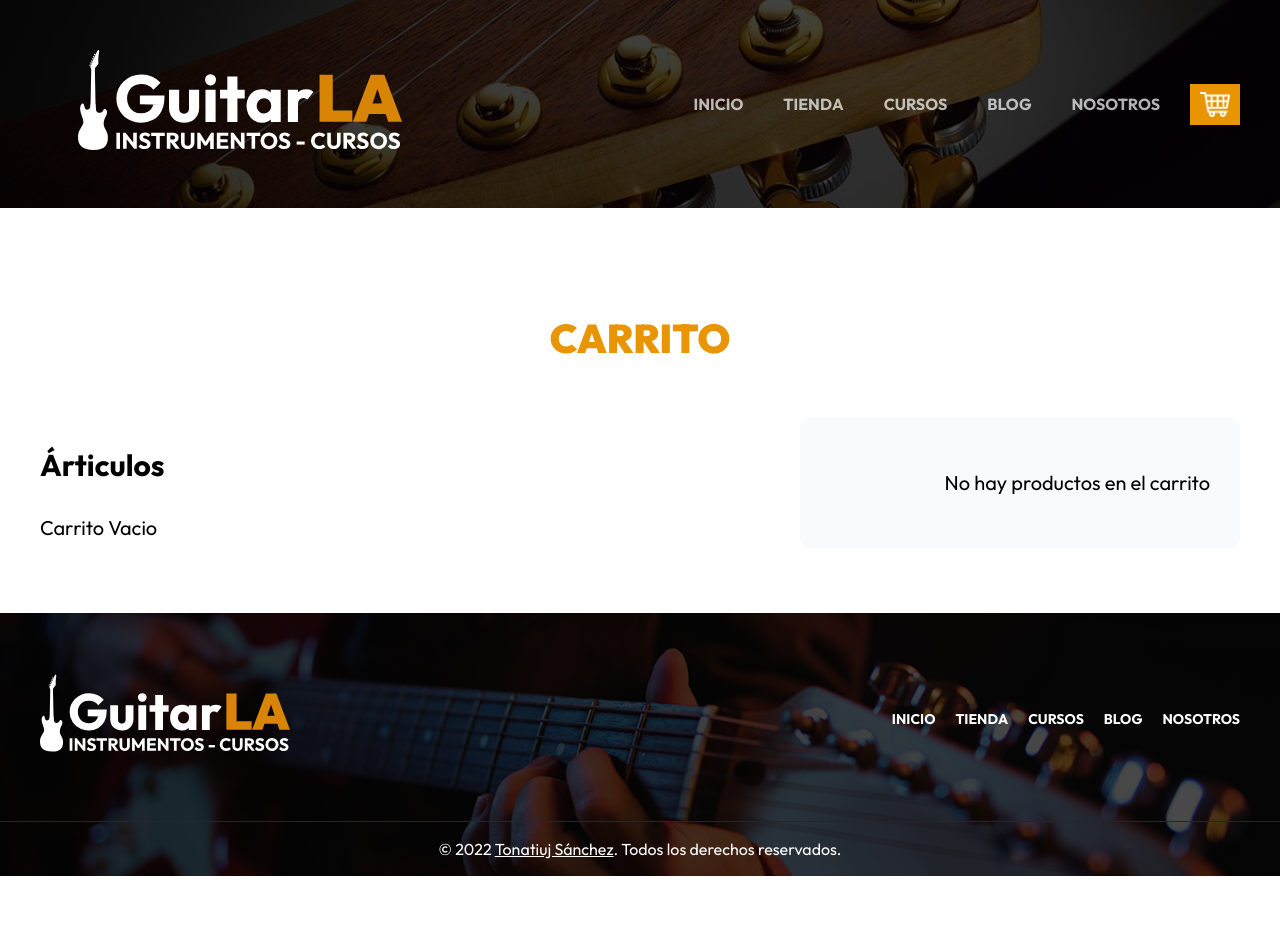
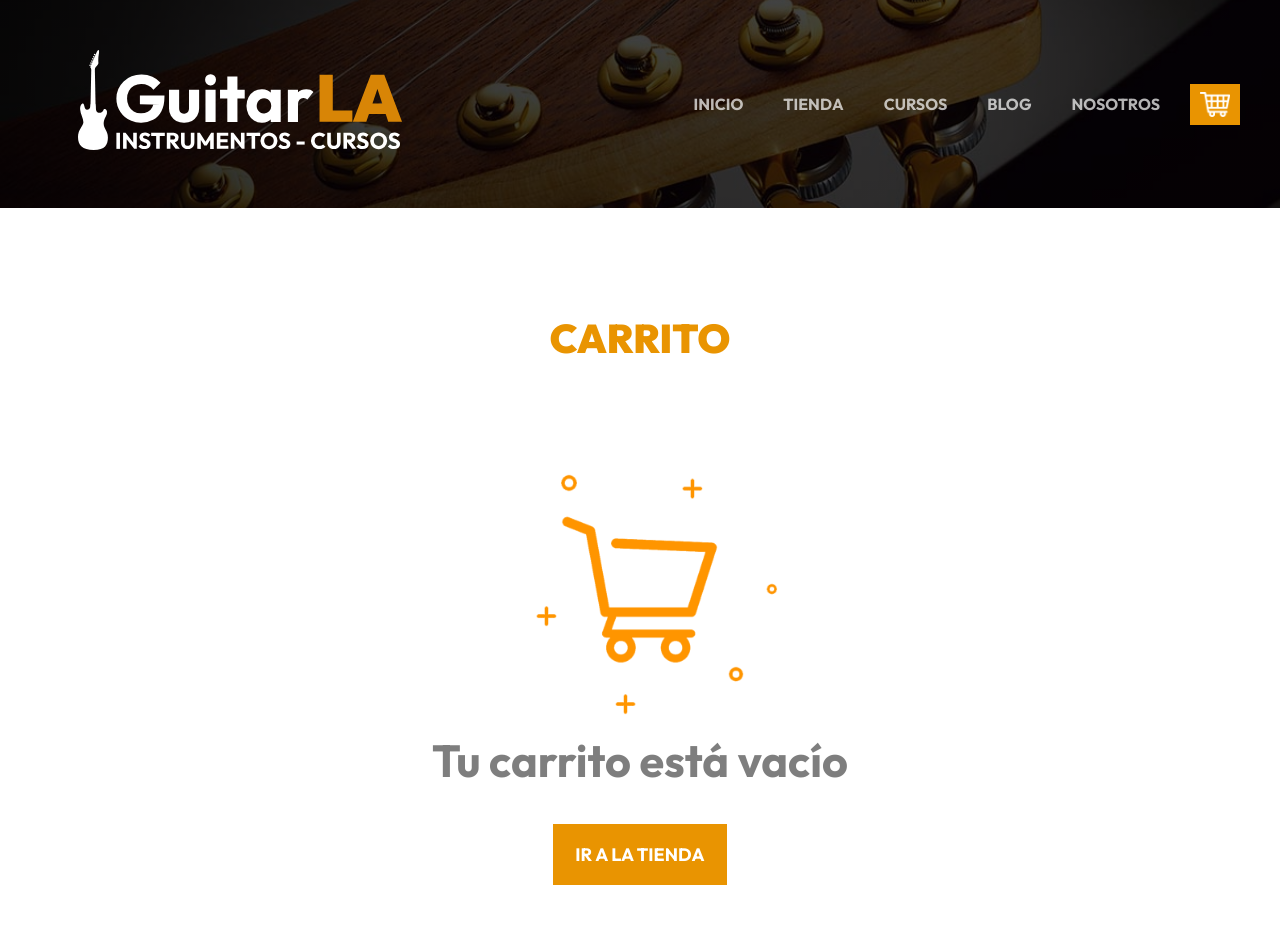
Before and after one commit to tonatiujsanchez/guitarla-next, a Next.js app: page /carrito in a window 1280 px wide. Shown: the top 952 px of the page. Before the commit the page ends 876 px from the top, so only its background shows below. Built offline with nearby package versions, Linux system fonts and the light colour scheme.

Commit message:
Datalles del página del carrito añadidos

```diff
--- a/components/Guitarra.js
+++ b/components/Guitarra.js
@@ -9,13 +9,15 @@ const Guitarra = ({ guitarra }) => {
 
     return (
         <article className={ styles.guitarra }>
+            <div className={styles.guitarra_img}>
                 <Image
                     priority="true"
-                layout='responsive'
                     width={400}
                     height={900}
                     src={imagen.url}
                     alt={`Imagen de una guitarra ${ nombre }`} />
+
+            </div>
             <div className={styles.contenido}>
                 <h3>{nombre}</h3>
                 <p className={styles.descripcion}>{descripcion}</p>
--- a/pages/_app.js
+++ b/pages/_app.js
@@ -33,6 +33,7 @@ function MyApp({ Component, pageProps }) {
         }
     }
 
+
     const actualizarCantidad = ( idProducto, cantidad ) => {
 
         const carritoActualizado = carrito.map( producto => (
@@ -42,9 +43,15 @@ function MyApp({ Component, pageProps }) {
         setCarrito([ ...carritoActualizado ])
     }
 
+
     const eliminarProducto = ( idProducto ) => {
         const carritoActualizado = carrito.filter( producto => producto.id !== idProducto)
         setCarrito([ ...carritoActualizado ])
+    }
+
+
+    const limpiarCarrito = () => {
+        setCarrito([])
     }
 
 
@@ -53,7 +60,8 @@ function MyApp({ Component, pageProps }) {
                 carrito={carrito}
                 agregarCarrito={agregarCarrito}
                 actualizarCantidad={actualizarCantidad}
-                eliminarProducto={eliminarProducto} />
+                eliminarProducto={eliminarProducto}
+                limpiarCarrito={limpiarCarrito} />
 }
 
 export default MyApp
--- a/pages/carrito.js
+++ b/pages/carrito.js
@@ -1,11 +1,26 @@
+import Link from 'next/link'
+import Image from 'next/image'
 import Layout from "../components/Layout"
 import styles from '../styles/Carrito.module.css'
-import Image from 'next/image'
 import { useEffect, useState } from "react"
 
-const Carrito = ({ carrito, actualizarCantidad, eliminarProducto }) => {
+const Carrito = ({ carrito, actualizarCantidad, eliminarProducto, limpiarCarrito }) => {
 
     const [total, setTotal] = useState(0)
+    const [pagando, setPagando] = useState(false)
+    const [pagado, setPagado] = useState(false)
+
+    const realizarPago = () => {
+        setPagando( true )
+
+        setTimeout(() => {
+            limpiarCarrito()
+            setPagando( false )
+            setPagado(true)
+        }, 2000);
+    }
+
+
 
     useEffect(()=>{
         const totalAPagar = carrito.reduce( ( total, producto )=>{
@@ -18,12 +33,12 @@ const Carrito = ({ carrito, actualizarCantidad, eliminarProducto }) => {
         <Layout pagina="Carrito">
             <main className={`contenedor ${styles.carrito_main}`}>
                 <h1 className="heading">Carrito</h1>
-                <div className={styles.contenido}>
+                {!pagado ? (
+                    carrito.length > 0
+                    ?<div className={styles.contenido}>
                         <div className={styles.carrito}>
                             <h2>Árticulos</h2>
-                        {carrito.length === 0
-                            ? <p>Carrito Vacio</p>
-                            : carrito.map(producto => (
+                            { carrito.map(producto => (
                                     <div key={producto.id} className={styles.producto}>
                                         <div>
                                             <Image
@@ -71,18 +86,49 @@ const Carrito = ({ carrito, actualizarCantidad, eliminarProducto }) => {
                             }
                         </div>
                         <div className={styles.resumen}>
-                        { total > 0 ? (
-                            <>
                             <h3>Resumen del pedido</h3>
-                                <p>Total a pagar: ${ total }</p>
-                                <button className={styles.btn_pagar}>Pagar</button>
-                            </>
-                        ):
-                        <p>No hay productos en el carrito</p>
+                            <div>
+                                <p>Subtotal: <span>$ { total }.00</span></p>
+                                <p>Descuentos: <span>$ 0.00</span></p>
+                            </div>
+                            <p className={ styles.total_pagar }>Total a pagar: <span>${ total }.00</span></p>
+                            <button
+                                onClick={realizarPago}
+                                disabled={ pagando }
+                                className={styles.btn_pagar}>
+                                    {pagando
+                                        ?<div className='spinner'></div>
+                                        : 'Pagar'
+                                    }
 
-                        }
+
+                            </button>
                         </div>
                     </div>
+                    : <div className={styles.sin_productos}>
+                        <div className={styles.sin_productos_img}>
+                            <Image width={744} height={622} src="/img/carrito-page.png" />
+                        </div>
+                        <h3>Tu carrito está vacío</h3>
+                        <Link href={`/tienda`}>
+                                <a className={styles.btn_pagar}>Ir a la Tienda</a>
+                        </Link>
+                    </div>
+                ):  <div className={`${styles.sin_productos} ${styles.compra_exitosa}`}>
+                        <div className={styles.compra_exitosa_img}>
+                            <Image
+                                priority="true"
+                                width={400}
+                                height={400}
+                                src="/img/check-exit.png" />
+
+                        </div>
+                        <h3>Gracias por su compra</h3>
+                        <Link href={`/tienda`}>
+                            <a className={styles.btn_pagar}>Seguir comprando</a>
+                        </Link>
+                    </div>
+                }
             </main>
         </Layout>
     )
--- a/styles/Carrito.module.css
+++ b/styles/Carrito.module.css
@@ -1,6 +1,45 @@
 .carrito_main{
     margin-top: 10rem;
 }
+
+
+/* SIN PRIDUCTOS */
+.sin_productos {
+    text-align: center;
+    margin-left: auto;
+    margin-right: auto;
+    margin-bottom: 20rem;
+    margin-top: 10rem;
+}
+
+.sin_productos .sin_productos_img {
+    max-width: 300px;
+    margin: 0 auto;
+}
+
+.sin_productos h3{
+    font-size: 4rem;
+    margin-top: 0;
+    opacity: 0.5;
+}
+
+
+/* COMPRA EXITOSA */
+
+.compra_exitosa .compra_exitosa_img{
+    max-width: 20rem;
+    margin-left: auto;
+    margin-right: auto;
+}
+.compra_exitosa h3{
+    color: var(--negro);
+    opacity: 1;
+}
+.compra_exitosa a{
+    display: inline-block;
+    width: auto;
+}
+/* CONTENIDO */
 
 .contenido {
     display: grid;
@@ -92,8 +131,17 @@
     text-align: center;
 }
 
+.resumen div {
+    border-bottom: 1px solid #d3d3d3;
+}
+
 .resumen p {
-    text-align: right;
+    display: flex;
+    justify-content: space-between;
+}
+
+.total_pagar {
+    font-weight: bold;
 }
 
 .btn_pagar {
@@ -102,7 +150,7 @@
     margin-top: 2rem;
     background-color: var(--primary);
     text-transform: uppercase;
-    padding: 1rem 2rem;
+    padding: 1.7rem 2rem;
     color: var(--blanco);
     font-weight: 700;
     transition: background-color 0.3s ease-out;
@@ -117,10 +165,32 @@
     border-color: #ffa200;
 }
 
+.btn_pagar:disabled {
+    background-color: #e7aa3f;
+    border-color: #e7aa3f;
+    opacity: 0.7;
+    cursor: auto;
+}
+
+.btn_pagar:disabled:hover {
+    background-color: #e7aa3f;
+    border-color: #e7aa3f;
+}
+
+.btn_pagar div{
+    margin: 0 auto;
+    width: 20px;
+    height: 20px;
+}
+
 @media screen and ( min-width: 768px ) {
     .contenido {
         grid-template-columns: 3fr 2fr;
         column-gap: 10rem;
         align-items: flex-start;
     }
+    .sin_productos h3 {
+        font-size: 4.5rem;
+    }
+
 }
--- a/styles/Footer.module.css
+++ b/styles/Footer.module.css
@@ -47,8 +47,8 @@
 }
 
 .copy {
-    border-top: 1px solid var(--negro);
-    padding: 1.5rem 0;
+    border-top: 1px solid rgb( 255 255 255 / 0.2);
+    padding: 1.8rem 0;
 }
 
 .copy a {
--- a/styles/globals.css
+++ b/styles/globals.css
@@ -39,3 +39,26 @@ ul{
   margin: 5rem 0;
   text-transform: uppercase;
 }
+
+
+/* Spinner */
+.spinner {
+  border: 2px solid rgba(255, 255, 255, .5);
+  border-left-color: transparent;
+  border-radius: 50%;
+  /* width: 20px;
+  height: 20px; */
+
+  animation: spin 0.6s linear infinite;
+}
+
+
+@keyframes spin {
+  0% {
+    transform: rotate(0deg);
+  }
+
+  100% {
+    transform: rotate(360deg);
+  }
+}
```
Also changed, not shown: pages/guitarras/[url].js (+4 -3 lines), styles/Guitarra.module.css (+12 -1 lines), public/img/carrito-page.png (added), public/img/check-exit.png (added). Lines whose indentation alone changed are shown as unchanged.
